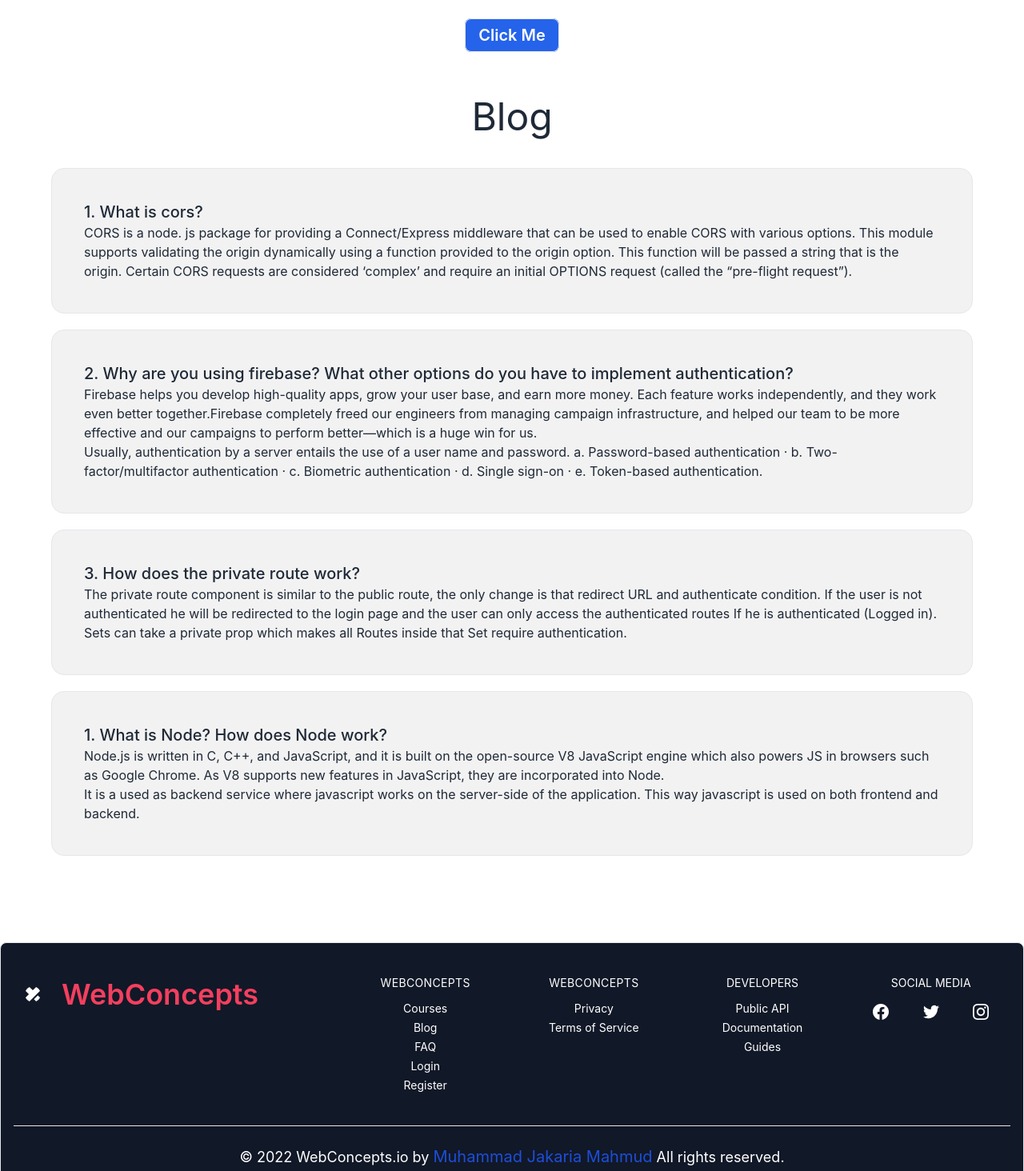
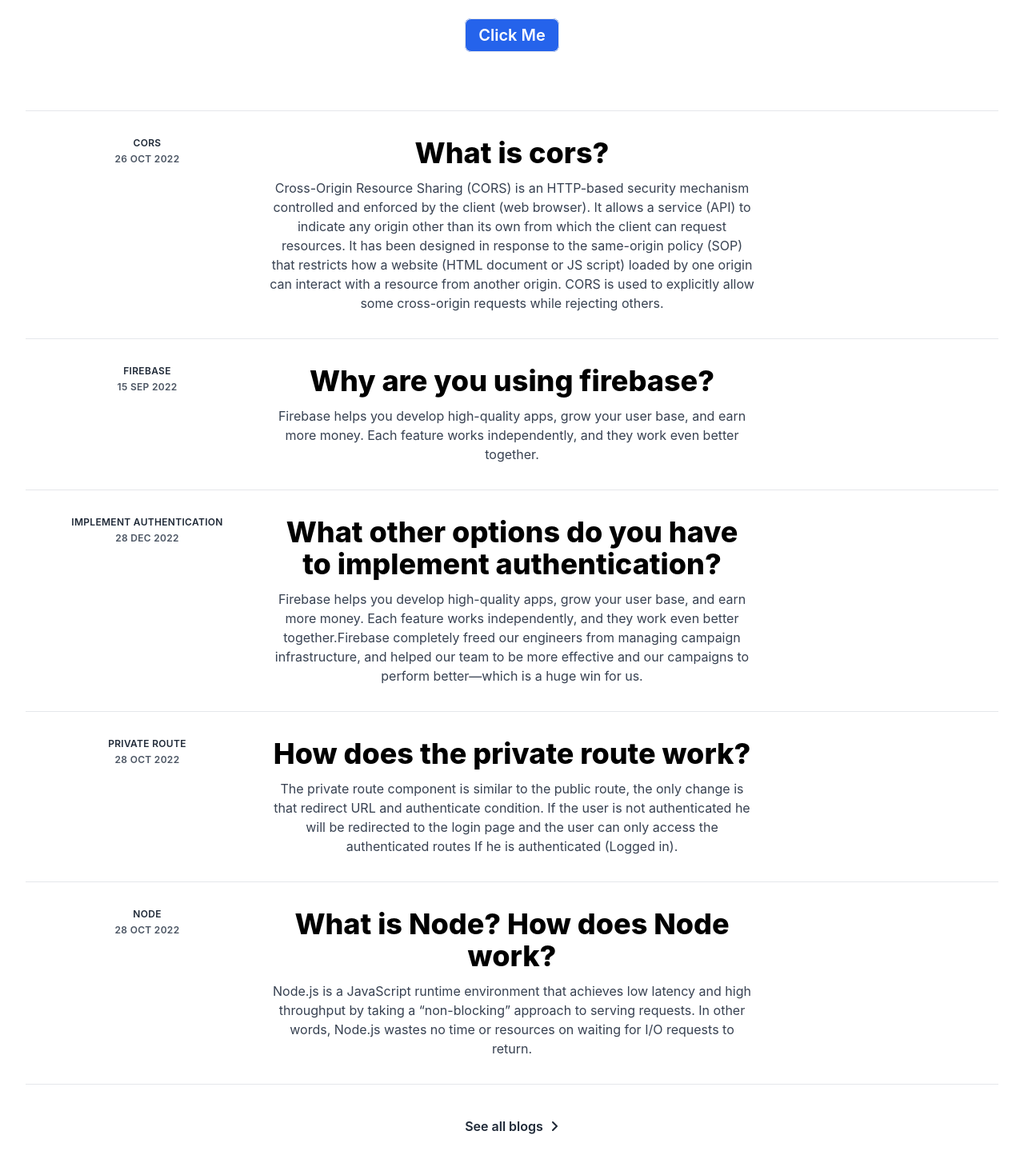
Before and after one commit to Jakaria230161/web-related-projects-client, a React (Create React App) app: page / in a window 1280 px wide. Shown: the part 1386-2850 px from the top of the page at 80% size. Built offline with nearby package versions, Linux system fonts and the light colour scheme; no server answers.

Commit message:
blog setup

```diff
--- a/src/components/Blog/Blog.js
+++ b/src/components/Blog/Blog.js
@@ -2,75 +2,176 @@
 
 export default function Blog() {
   return (
-    <div className="p-16 ">
-      <h1 className="text-5xl text-center mb-10">Blog</h1>
-      <div className="mb-5 p-10 text-start border border-base-400 bg-base-200 rounded-box">
-        <div className=" text-xl font-medium">1. What is cors?</div>
-        <div className="">
-          <p>
-            CORS is a node. js package for providing a Connect/Express
-            middleware that can be used to enable CORS with various options.
-            This module supports validating the origin dynamically using a
-            function provided to the origin option. This function will be passed
-            a string that is the origin. Certain CORS requests are considered
-            ‘complex’ and require an initial OPTIONS request (called the
-            “pre-flight request”).
+  <div className="px-4 py-16 mx-auto sm:max-w-xl md:max-w-full lg:max-w-screen-xl md:px-24 lg:px-8 lg:py-20">
+      <div className="mb-10 border-t border-b divide-y">
+        <div className="grid py-8 sm:grid-cols-4">
+          <div className="mb-4 sm:mb-0">
+            <div className="space-y-1 text-xs font-semibold tracking-wide uppercase">
+              <a
+                href="/"
+                className="transition-colors duration-200 text-deep-purple-accent-400 hover:text-deep-purple-800"
+                aria-label="Category"
+              >
+                CORS
+              </a>
+              <p className="text-gray-600">26 OCT 2022</p>
+            </div>
+          </div>
+          <div className="sm:col-span-3 lg:col-span-2">
+            <div className="mb-3">
+              <a
+                href="/"
+                aria-label="Article"
+                className="inline-block text-black transition-colors duration-200 hover:text-deep-purple-accent-700"
+              >
+                <p className="text-3xl font-extrabold leading-none sm:text-4xl xl:text-4xl">
+                  What is cors?
+                </p>
+              </a>
+            </div>
+            <p className="text-gray-700">
+              Cross-Origin Resource Sharing (CORS) is an HTTP-based security mechanism controlled and enforced by the client (web browser). It allows a service (API) to indicate any origin other than its own from which the client can request resources. It has been designed in response to the same-origin policy (SOP) that restricts how a website (HTML document or JS script) loaded by one origin can interact with a resource from another origin. CORS is used to explicitly allow some cross-origin requests while rejecting others.
             </p>
           </div>
         </div>
-      <div className="mb-5 p-10 text-start border border-base-400 bg-base-200 rounded-box">
-        <div className="text-xl font-medium">
-          2. Why are you using firebase? What other options do you have to
-          implement authentication?
+        <div className="grid py-8 sm:grid-cols-4">
+          <div className="mb-4 sm:mb-0">
+            <div className="space-y-1 text-xs font-semibold tracking-wide uppercase">
+              <a
+                href="/"
+                className="transition-colors duration-200 text-deep-purple-accent-400 hover:text-deep-purple-800"
+                aria-label="Category"
+              >
+                Firebase
+              </a>
+              <p className="text-gray-600">15 Sep 2022</p>
             </div>
-        <div className="">
-          <p>
-            Firebase helps you develop high-quality apps, grow your user base,
-            and earn more money. Each feature works independently, and they work
-            even better together.Firebase completely freed our engineers from
-            managing campaign infrastructure, and helped our team to be more
-            effective and our campaigns to perform better—which is a huge win
-            for us.
-            <br />
-            Usually, authentication by a server entails the use of a user name
-            and password. a. Password-based authentication · b.
-            Two-factor/multifactor authentication · c. Biometric authentication
-            · d. Single sign-on · e. Token-based authentication.
+          </div>
+          <div className="sm:col-span-3 lg:col-span-2">
+            <div className="mb-3">
+              <a
+                href="/"
+                aria-label="Article"
+                className="inline-block text-black transition-colors duration-200 hover:text-deep-purple-accent-700"
+              >
+                <p className="text-3xl font-extrabold leading-none sm:text-4xl xl:text-4xl">
+                  Why are you using firebase?
+                </p>
+              </a>
+            </div>
+            <p className="text-gray-700">
+              Firebase helps you develop high-quality apps, grow your user base, and earn more money. Each feature works independently, and they work even better together.
             </p>
           </div>
         </div>
-      <div className="mb-5 p-10 text-start border border-base-400 bg-base-200 rounded-box">
-        <div className="text-xl font-medium">
-          3. How does the private route work?
+        <div className="grid py-8 sm:grid-cols-4">
+          <div className="mb-4 sm:mb-0">
+            <div className="space-y-1 text-xs font-semibold tracking-wide uppercase">
+              <a
+                href="/"
+                className="transition-colors duration-200 text-deep-purple-accent-400 hover:text-deep-purple-800"
+                aria-label="Category"
+              >
+                Implement authentication
+              </a>
+              <p className="text-gray-600">28 Dec 2022</p>
             </div>
-        <div className="">
-          <p>
-            The private route component is similar to the public route, the only
-            change is that redirect URL and authenticate condition. If the user
-            is not authenticated he will be redirected to the login page and the
-            user can only access the authenticated routes If he is authenticated
-            (Logged in). Sets can take a private prop which makes all Routes
-            inside that Set require authentication.
+          </div>
+          <div className="sm:col-span-3 lg:col-span-2">
+            <div className="mb-3">
+              <a
+                href="/"
+                aria-label="Article"
+                className="inline-block text-black transition-colors duration-200 hover:text-deep-purple-accent-700"
+              >
+                <p className="text-3xl font-extrabold leading-none sm:text-4xl xl:text-4xl">
+                  What other options do you have to implement authentication?
+                </p>
+              </a>
+            </div>
+            <p className="text-gray-700">
+              Firebase helps you develop high-quality apps, grow your user base, and earn more money. Each feature works independently, and they work even better together.Firebase completely freed our engineers from managing campaign infrastructure, and helped our team to be more effective and our campaigns to perform better—which is a huge win for us.
             </p>
           </div>
         </div>
-      <div className="mb-5 p-10 text-start border border-base-400 bg-base-200 rounded-box">
-        <div className="text-xl font-medium">
-          1. What is Node? How does Node work?
+        <div className="grid py-8 sm:grid-cols-4">
+          <div className="mb-4 sm:mb-0">
+            <div className="space-y-1 text-xs font-semibold tracking-wide uppercase">
+              <a
+                href="/"
+                className="transition-colors duration-200 text-deep-purple-accent-400 hover:text-deep-purple-800"
+                aria-label="Category"
+              >
+                Private Route
+              </a>
+              <p className="text-gray-600">28 OCT 2022</p>
             </div>
-        <div className="">
-          <p>
-            Node.js is written in C, C++, and JavaScript, and it is built on the
-            open-source V8 JavaScript engine which also powers JS in browsers
-            such as Google Chrome. As V8 supports new features in JavaScript,
-            they are incorporated into Node.
-            <br />
-            It is a used as backend service where javascript works on the
-            server-side of the application. This way javascript is used on both
-            frontend and backend.
+          </div>
+          <div className="sm:col-span-3 lg:col-span-2">
+            <div className="mb-3">
+              <a
+                href="/"
+                aria-label="Article"
+                className="inline-block text-black transition-colors duration-200 hover:text-deep-purple-accent-700"
+              >
+                <p className="text-3xl font-extrabold leading-none sm:text-4xl xl:text-4xl">
+                  How does the private route work?
+                </p>
+              </a>
+            </div>
+            <p className="text-gray-700">
+              The private route component is similar to the public route, the only change is that redirect URL and authenticate condition.
+If the user is not authenticated he will be redirected to the login page and the user can only access the authenticated routes If he is authenticated (Logged in).
+            </p>
+          </div>
+        </div>
+        <div className="grid py-8 sm:grid-cols-4">
+          <div className="mb-4 sm:mb-0">
+            <div className="space-y-1 text-xs font-semibold tracking-wide uppercase">
+              <a
+                href="/"
+                className="transition-colors duration-200 text-deep-purple-accent-400 hover:text-deep-purple-800"
+                aria-label="Category"
+              >
+                Node
+              </a>
+              <p className="text-gray-600">28 OCT 2022</p>
+            </div>
+          </div>
+          <div className="sm:col-span-3 lg:col-span-2">
+            <div className="mb-3">
+              <a
+                href="/"
+                aria-label="Article"
+                className="inline-block text-black transition-colors duration-200 hover:text-deep-purple-accent-700"
+              >
+                <p className="text-3xl font-extrabold leading-none sm:text-4xl xl:text-4xl">
+                  What is Node? How does Node work?
+                </p>
+              </a>
+            </div>
+            <p className="text-gray-700">
+              Node.js is a JavaScript runtime environment that achieves low latency and high throughput by taking a “non-blocking” approach to serving requests. In other words, Node.js wastes no time or resources on waiting for I/O requests to return.
             </p>
           </div>
         </div>
       </div>
+      <div className="text-center">
+        <a
+          href="/"
+          aria-label=""
+          className="inline-flex items-center font-semibold transition-colors duration-200 text-deep-purple-accent-400 hover:text-deep-purple-800"
+        >
+          See all blogs
+          <svg
+            className="inline-block w-3 ml-2"
+            fill="currentColor"
+            viewBox="0 0 12 12"
+          >
+            <path d="M9.707,5.293l-5-5A1,1,0,0,0,3.293,1.707L7.586,6,3.293,10.293a1,1,0,1,0,1.414,1.414l5-5A1,1,0,0,0,9.707,5.293Z" />
+          </svg>
+        </a>
+      </div>
+    </div>
   );
 }
```
Lines whose indentation alone changed are shown as unchanged.
